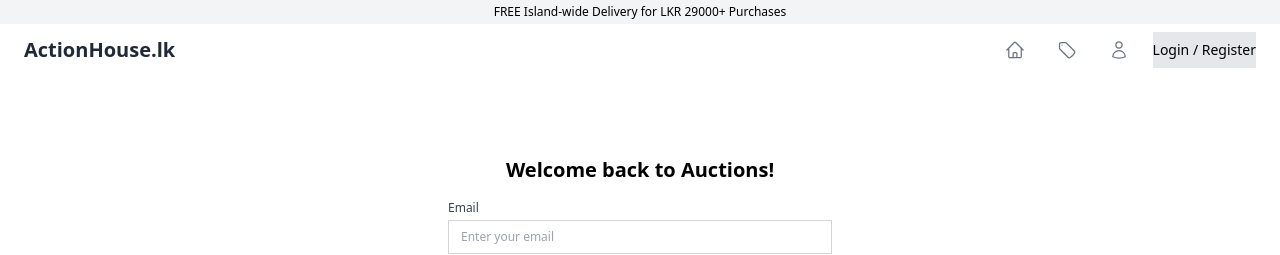
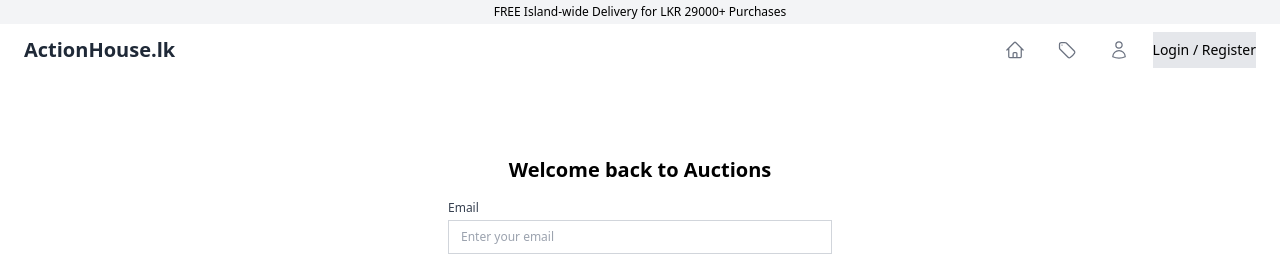
Before and after one commit to sameerajayakodi/Auction_System, a React (Create React App) app in the folder AuctionHouse/auction-management-frontend/: page /login in a window 1280 px wide. Shown: the top 255 px of the page. Built offline with nearby package versions, Linux system fonts and the light colour scheme.

Commit message:
Update Login.js

```diff
--- a/AuctionHouse/auction-management-frontend/src/auth/Login.js
+++ b/AuctionHouse/auction-management-frontend/src/auth/Login.js
@@ -13,7 +13,7 @@ const Login = () => {
     <div className="flex items-start justify-center w-full h-screen mt-4">
       <div className="flex flex-col w-full h-full p-16 md:w-2/5 md:h-auto">
         <p className="mb-4 text-xl font-bold text-center">
-          Welcome back to Auctions!
+          Welcome back to Auctions
         </p>
 
         <form onSubmit={handleSubmit}>
```
